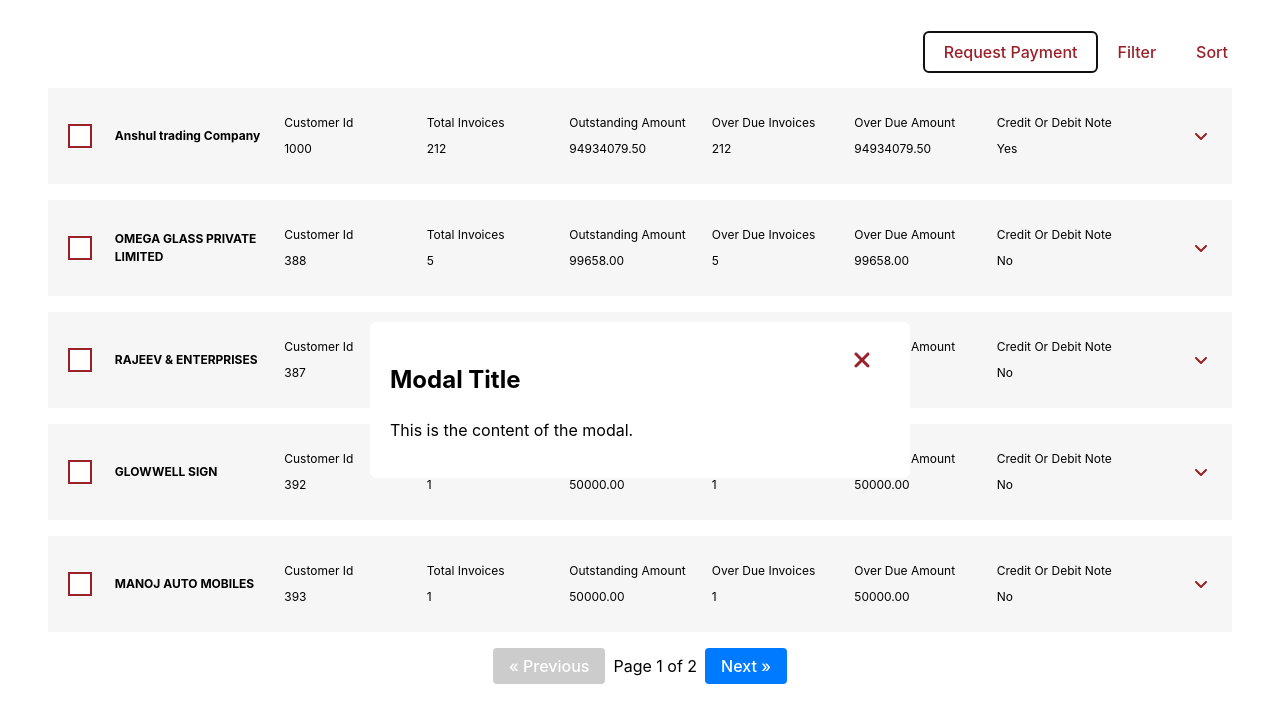
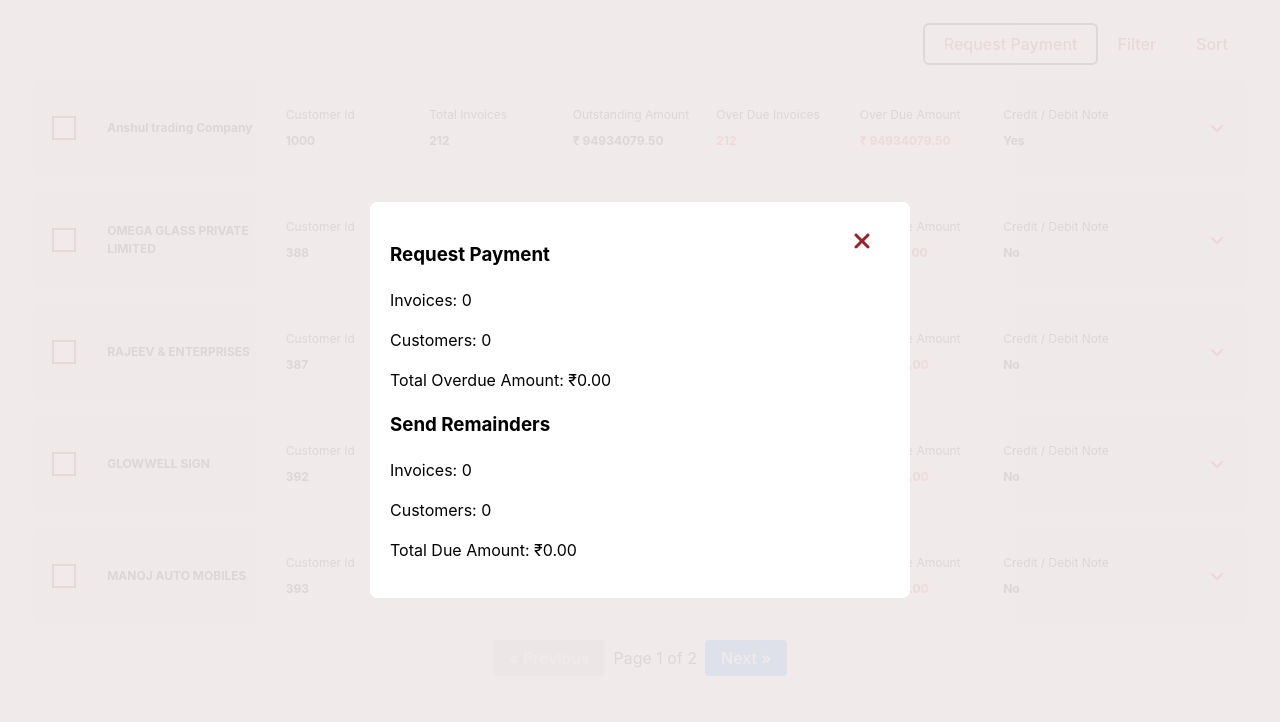
Before and after one commit to rashmi18d/Banking-system-2, a React (Vite) app: page / in a window 1280 px wide. Both pictures are taken after a click on the button "Request Payment". Shown: the top 722 px of the page. Built offline with nearby package versions, Linux system fonts and the light colour scheme.

Commit message:
Css fixes for dashboard page

```diff
--- a/data/customer.json
+++ b/data/customer.json
@@ -31,7 +31,7 @@
                 "customerName": "Anshul trading Company",
                 "invoiceDate": "",
                 "outstandingAmount": "99999999.00",
-                "dueDate": "18/04/24",
+                "dueDate": "18/08/24",
                 "status": null,
                 "lastRemainder": "25/09/24",
                 "invoiceAmount": "0.00",
--- a/src/App.css
+++ b/src/App.css
@@ -1,18 +1,9 @@
 @import "../src/scss/_color.scss";
 
 #root {
-  /* max-width: 1280px; */
-  /* margin: 0 auto; */
-  padding: 2rem;
-  /* text-align: center; */
+  padding: 1.5rem 2rem;
 }
 body {
   background-color: var(--white);
   color: var(--black);
 }
-
-/* //1.selectedRow = { “customerId” : [{invoice} , {invoices}]}}
-//2.memo
-// -----. customerDetails.invoices -- selectedRows 0 , 1 , 2
-//3.childcheckboxes
-//add or remove selectedRows */
--- a/src/App.tsx
+++ b/src/App.tsx
@@ -1,6 +1,6 @@
 import "./App.css";
 import { CustomerInvoiceProvider } from "./context/CustomerInvoiceContext";
-import CustomerDetails from "./pages/customerDetails";
+import CustomerDetails from "./pages/Dashboard";
 
 function App() {
   return (
--- a/src/components/Accordion/accordion.module.scss
+++ b/src/components/Accordion/accordion.module.scss
@@ -1,14 +1,16 @@
 .accordionContainer {
   background-color: var(--grey);
   padding: 1rem;
-  margin: 1rem;
+  margin: 1rem 0;
   position: relative;
   cursor: pointer;
+  border-radius: 1rem;
 
   .subContainer {
     display: grid;
     align-items: center;
     grid-template-columns: 0.3fr 1fr 5fr 0.5fr;
+    gap: 8px;
   }
 
   .arrowIcon {
@@ -58,10 +60,6 @@
     transform: rotate(180deg);
   }
 
-  .accordionContent {
-    // padding: 10px 0;
-  }
-
   .customerTable {
     display: grid;
     grid-template-columns: repeat(6, 1fr);
@@ -79,8 +77,6 @@
   }
 
   .customerRow span {
-    // background-color: var(--white-smoke);
-    // padding: 5px;
     border-radius: 4px;
     font-size: 12px;
   }
--- /dev/null
+++ b/src/components/InvoicesModal/index.tsx
@@ -0,0 +1,135 @@
+import React, { useEffect, useState } from "react";
+import { FontAwesomeIcon } from "@fortawesome/react-fontawesome";
+import { faTimes } from "@fortawesome/free-solid-svg-icons";
+import styles from "./invoicesModal.module.scss";
+import { useCustomerInvoiceContext } from "../../context/CustomerInvoiceContext";
+
+interface Invoice {
+  invoiceId: string;
+  invoiceNumber: string;
+  customerName: string;
+  invoiceDate: string;
+  outstandingAmount: string;
+  dueDate: string; // Due date format: DD/MM/YY
+  status: string | null;
+  lastRemainder: string;
+  invoiceAmount: string;
+  discount: string;
+  region: string | null;
+  division: string;
+  documentType: string;
+  documentNumber: string;
+  additionalInfo: { label: string; value: string; sequence: number }[];
+}
+
+interface SelectedCustomerDetails {
+  [customerId: string]: Invoice[];
+}
+
+const InvoicesModal: React.FC<{ isOpen: boolean; onClose: () => void }> = ({
+  isOpen,
+  onClose,
+}) => {
+  const { selectedCustomerDetails } = useCustomerInvoiceContext();
+
+  // State to hold counts for overdue and remainder invoices
+  const [overdueInvoicesCount, setOverdueInvoicesCount] = useState<number>(0);
+  const [overdueCustomers, setOverdueCustomers] = useState<Set<string>>(
+    new Set()
+  );
+  const [totalOverdueAmount, setTotalOverdueAmount] = useState<number>(0); // Total overdue amount
+
+  const [remainderInvoicesCount, setRemainderInvoicesCount] =
+    useState<number>(0);
+  const [remainderCustomers, setRemainderCustomers] = useState<Set<string>>(
+    new Set()
+  );
+  const [totalRemainderAmount, setTotalRemainderAmount] = useState<number>(0); // Total remainder amount
+
+  const today = new Date();
+
+  // Function to determine if an invoice is overdue
+  const isOverdue = (dueDate: string): boolean => {
+    const [day, month, year] = dueDate.split("/").map(Number);
+    const invoiceDueDate = new Date(year + 2000, month - 1, day);
+    return invoiceDueDate < today;
+  };
+
+  useEffect(() => {
+    if (isOpen && selectedCustomerDetails) {
+      let overdueInvoices = 0;
+      let remainderInvoices = 0;
+      let overdueTotal = 0;
+      let remainderTotal = 0;
+      const overdueCustomersSet = new Set<string>();
+      const remainderCustomersSet = new Set<string>();
+
+      // Iterate through customers and their invoices
+      Object.keys(selectedCustomerDetails).forEach((customerId) => {
+        const customerInvoices = selectedCustomerDetails[customerId];
+
+        let hasOverdue = false;
+        let hasRemainder = false;
+
+        customerInvoices.forEach((invoice) => {
+          const outstandingAmount = parseFloat(invoice.outstandingAmount) || 0;
+
+          if (isOverdue(invoice.dueDate)) {
+            overdueInvoices += 1; // Increment overdue invoice count
+            overdueTotal += outstandingAmount; // Add to total overdue amount
+            hasOverdue = true; // Mark customer as having overdue invoices
+          } else {
+            remainderInvoices += 1; // Increment remainder (request payment) count
+            remainderTotal += outstandingAmount; // Add to total remainder amount
+            hasRemainder = true; // Mark customer as having remainder invoices
+          }
+        });
+
+        // Add customer ID to sets to ensure uniqueness
+        if (hasOverdue) overdueCustomersSet.add(customerId);
+        if (hasRemainder) remainderCustomersSet.add(customerId);
+      });
+
+      // Update states for invoice counts, total amounts, and unique customers
+      setOverdueInvoicesCount(overdueInvoices);
+      setTotalOverdueAmount(overdueTotal);
+      setOverdueCustomers(overdueCustomersSet);
+
+      setRemainderInvoicesCount(remainderInvoices);
+      setTotalRemainderAmount(remainderTotal);
+      setRemainderCustomers(remainderCustomersSet);
+    }
+  }, [isOpen, selectedCustomerDetails]);
+
+  if (!isOpen) {
+    return null;
+  }
+
+  return (
+    <div className={styles.modalOverlay}>
+      <div className={styles.modalContent}>
+        <button className={styles.closeButton} onClick={onClose}>
+          <FontAwesomeIcon icon={faTimes} />
+        </button>
+
+        {/* Display counts for overdue invoices, customers, and total overdue amount */}
+        <div className={styles.invoicesSection}>
+          <h3>Request Payment</h3>
+          <p>Invoices: {overdueInvoicesCount}</p>
+          <p>Customers: {overdueCustomers.size}</p>
+          <p>Total Overdue Amount: ₹{totalOverdueAmount.toFixed(2)}</p>
+        </div>
+
+        {/* Display counts for remainder (request payment) invoices, customers, and total remainder amount */}
+        <div className={styles.invoicesSection}>
+          <h3>Send Remainders</h3>
+          <p>Invoices: {remainderInvoicesCount}</p>
+          <p>Customers: {remainderCustomers.size}</p>
+          <p>Total Due Amount: ₹{totalRemainderAmount.toFixed(2)}</p>
+        </div>
+      </div>
+    </div>
+  );
+};
+
+export default InvoicesModal;
--- /dev/null
+++ b/src/components/InvoicesModal/invoicesModal.module.scss
@@ -0,0 +1,40 @@
+.modalOverlay {
+  position: fixed;
+  top: 0;
+  left: 0;
+  width: 100%;
+  height: 100%;
+  background-color: rgba(239, 233, 233, 0.4); /* Transparent white background */
+  display: flex;
+  align-items: center;
+  justify-content: center;
+  z-index: 1000;
+}
+
+.modalContent {
+  background-color: var(--white);
+  padding: 20px;
+  border-radius: 8px;
+  position: relative;
+  width: 90%;
+  max-width: 500px;
+}
+
+.closeButton {
+  position: absolute;
+  top: 10px;
+  right: 10px;
+  background: none;
+  border: none;
+  font-size: 24px;
+  cursor: pointer;
+  color: var(--burgundy);
+}
+
+.closeButton:hover {
+  color: var(--lightRed);
+}
+
+.modalBody {
+  margin-top: 20px;
+}
--- a/src/components/TableComponent /index.tsx
+++ b/src/components/TableComponent /index.tsx
@@ -143,13 +143,13 @@ const TableComponent: React.FC<TableComponentProps> = ({ customerDetails }) => {
           {sortedData.map((row) => (
             <tr key={row.invoiceId}>
               <td>{renderCheckbox(row)}</td>
-              <td>{row.invoiceId || "N/A"}</td>
-              <td>{row.documentType || "N/A"}</td>
-              <td>{row.invoiceDate || "N/A"}</td>
-              <td>{row.outstandingAmount || "N/A"}</td>
-              <td>{row.dueDate || "N/A"}</td>
-              <td>{row.status || "Pending"}</td>
-              <td>{row.lastReminder || "N/A"}</td>
+              <td>{row.invoiceId || "--"}</td>
+              <td>{row.documentType || "--"}</td>
+              <td>{row.invoiceDate || "--"}</td>
+              <td>{row.outstandingAmount || "--"}</td>
+              <td>{row.dueDate || "--"}</td>
+              <td>{row.status || "--"}</td>
+              <td>{row.lastRemainder || "--"}</td>
             </tr>
           ))}
         </tbody>
--- a/src/pages/customerDetails/customerDetails.module.scss
+++ b/src/pages/Dashboard/dashboard.module.scss
@@ -34,8 +34,12 @@
 .customerHeader span {
   font-size: 12px;
 }
-
+.overDueClass {
+  color: #d62b3a;
+  font-weight: bold;
+}
 .customerRow span {
   border-radius: 4px;
   font-size: 12px;
+  font-weight: bold;
 }
--- a/src/pages/customerDetails/index.tsx
+++ b/src/pages/Dashboard/index.tsx
@@ -1,13 +1,13 @@
 import { useState } from "react";
 import Accordion from "../../components/Accordion";
 import customerDetails from "../../../data/customer.json";
-import styles from "./customerDetails.module.scss";
+import styles from "./dashboard.module.scss";
 import Button from "../../components/Button";
-import Modal from "../../components/Modal";
 import Pagination from "../../components/Pagination";
+import InvoicesModal from "../../components/InvoicesModal";
 
-const CustomerDetails = () => {
-  const [isModalOpen, setIsModalOpen] = useState(false);
+const Dashboard = () => {
+  const [isInvoicesModalOpen, setIsInvoicesModalOpen] = useState(false);
   const [expandedAccordion, setExpandedAccordion] = useState<string | number>(
     ""
   );
@@ -25,8 +25,16 @@ const CustomerDetails = () => {
 
   const formatHeaderKey = (key: string) => {
     return key
+      .replace(/or/gi, " / ")
       .replace(/([A-Z])/g, " $1")
       .replace(/^./, (str) => str.toUpperCase());
+  };
+
+  const formatValue = (key: string, value: string | number) => {
+    if (key === "outstandingAmount" || key === "overDueAmount") {
+      return `₹ ${value}`;
+    }
+    return value;
   };
 
   const handleAccordionClick = (id: string | number) => {
@@ -50,7 +58,7 @@ const CustomerDetails = () => {
         <Button
           variant="secondary"
           withIcon={true}
-          onClick={() => setIsModalOpen(true)}
+          onClick={() => setIsInvoicesModalOpen(true)}
         >
           Request Payment
         </Button>
@@ -73,10 +81,12 @@ const CustomerDetails = () => {
       {currentCustomerData.map((customer: any) => {
         return (
           <div key={customer.customerId}>
-            <Modal isOpen={isModalOpen} onClose={() => setIsModalOpen(false)}>
-              <h2>Modal Title</h2>
-              <p>This is the content of the modal.</p>
-            </Modal>
+            {isInvoicesModalOpen && (
+              <InvoicesModal
+                isOpen={isInvoicesModalOpen}
+                onClose={() => setIsInvoicesModalOpen(false)}
+              />
+            )}
             <Accordion
               hasCheckbox={true}
               id={customer.customerId}
@@ -97,7 +107,14 @@ const CustomerDetails = () => {
                   </div>
                   <div className={styles.customerRow}>
                     {headerKeys.map((key) => (
-                      <span key={key}>{customer[key]}</span>
+                      <span
+                        key={key}
+                        className={
+                          key.includes("overDue") ? styles.overDueClass : ""
+                        }
+                      >
+                        {formatValue(key, customer[key])}
+                      </span>
                     ))}
                   </div>
                 </div>
@@ -106,7 +123,6 @@ const CustomerDetails = () => {
           </div>
         );
       })}
-
       <Pagination
         currentPage={currentPage}
         totalPages={Math.ceil(customerDetails.data.data.length / itemsPerPage)}
@@ -116,4 +132,4 @@ const CustomerDetails = () => {
   );
 };
 
-export default CustomerDetails;
+export default Dashboard;
```
Also changed, not shown: src/components/TableComponent /table.module.scss (+10 -10 lines).
